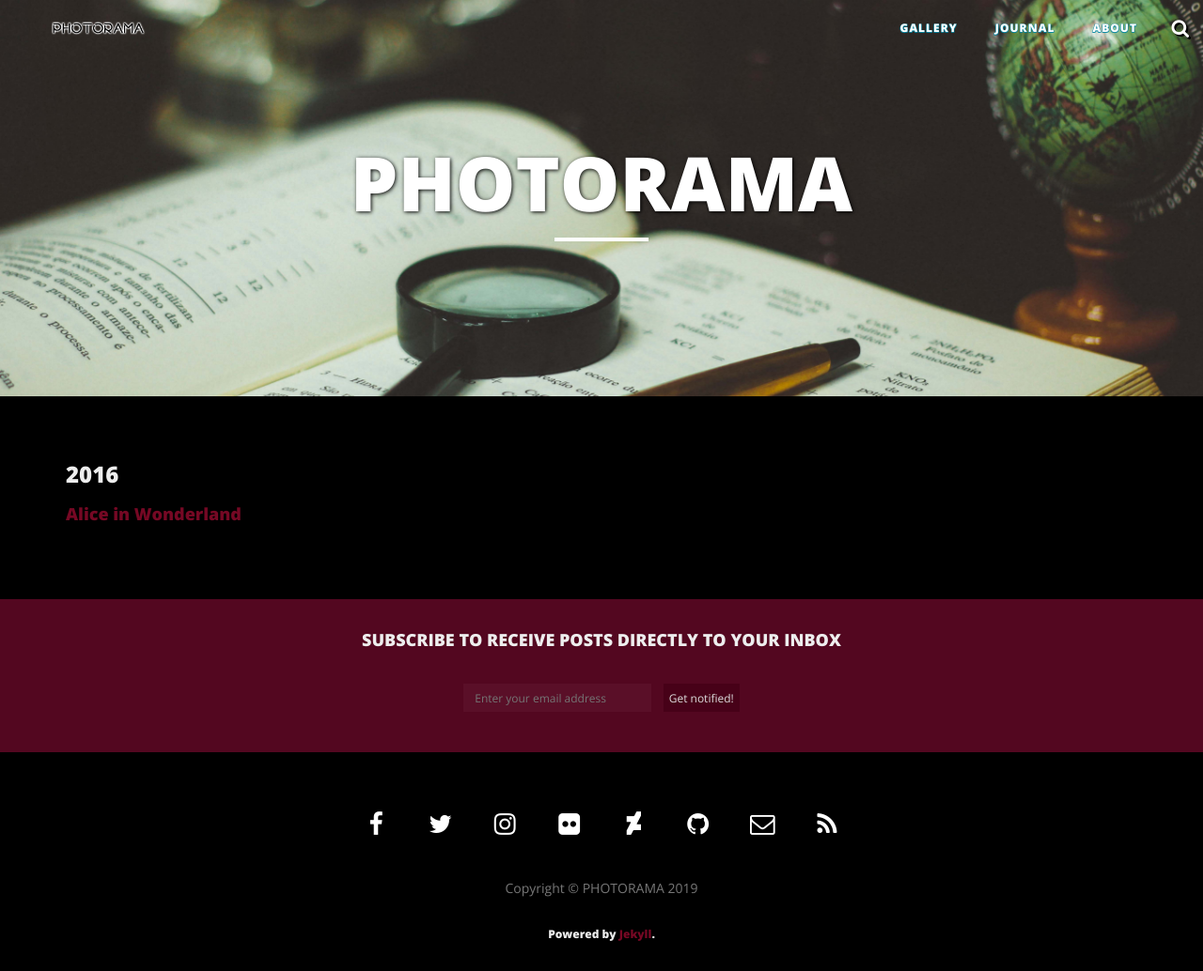
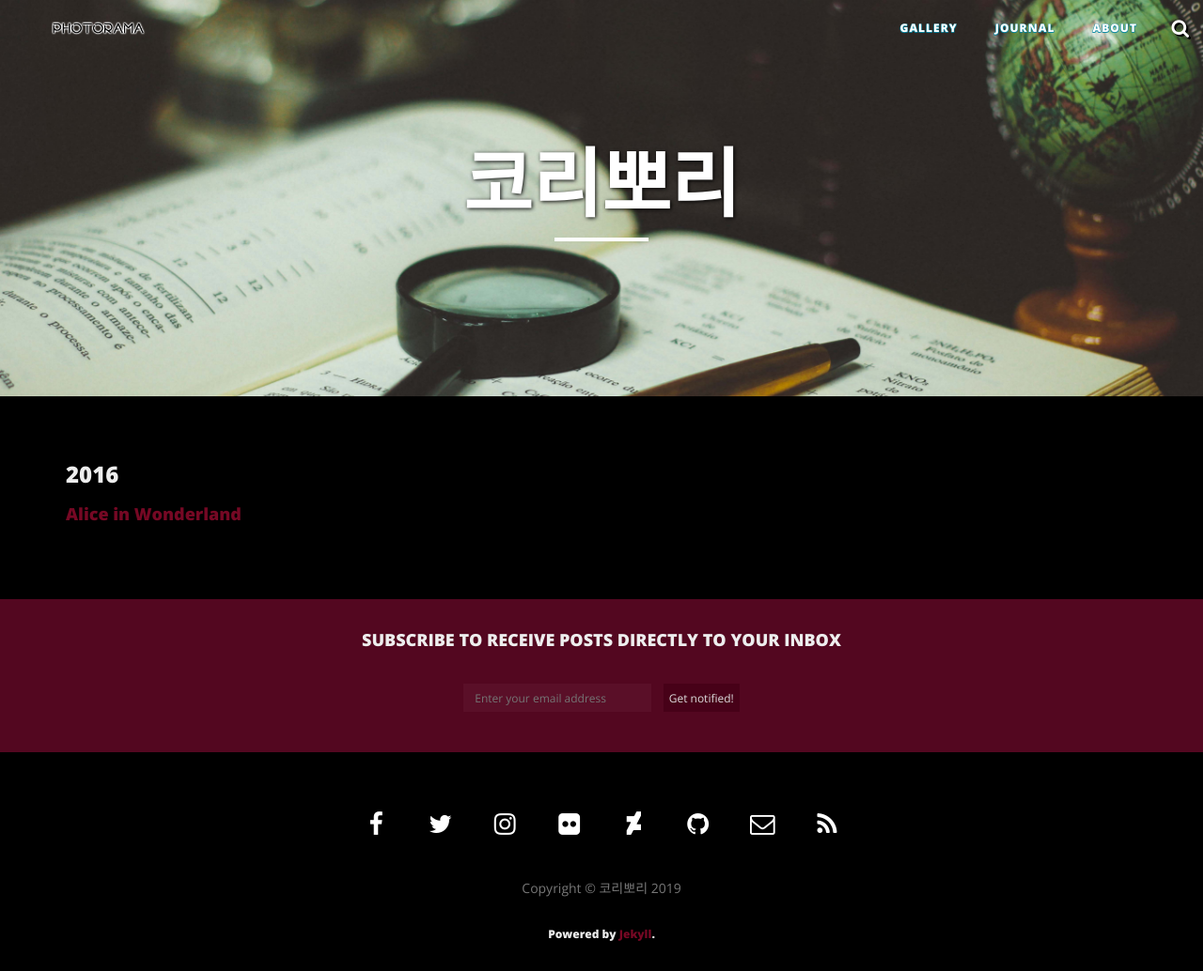
Before and after one commit to YEAJIGO/YEAJIGO.github.io, a Jekyll site: the page built from journal/category/cat01.md, in a window 1280 px wide. Shown: the whole page at 94% size. Built offline with Jekyll 4.4.1, drawn with Linux system fonts in a browser that asks for light colours; nearby versions of some CDN libraries.

Commit message:
edit title

```diff
--- a/_config.yml
+++ b/_config.yml
@@ -1,7 +1,7 @@
 # Site settings
-title: PHOTORAMA
+title: 코리뽀리
 email: ""
-description: "Photo Journal"
+description: "코리뽀리 하우스"
 url: "https://YEAJIGO.github.io"
 baseurl: "/"
 facebook_username: ""
```
